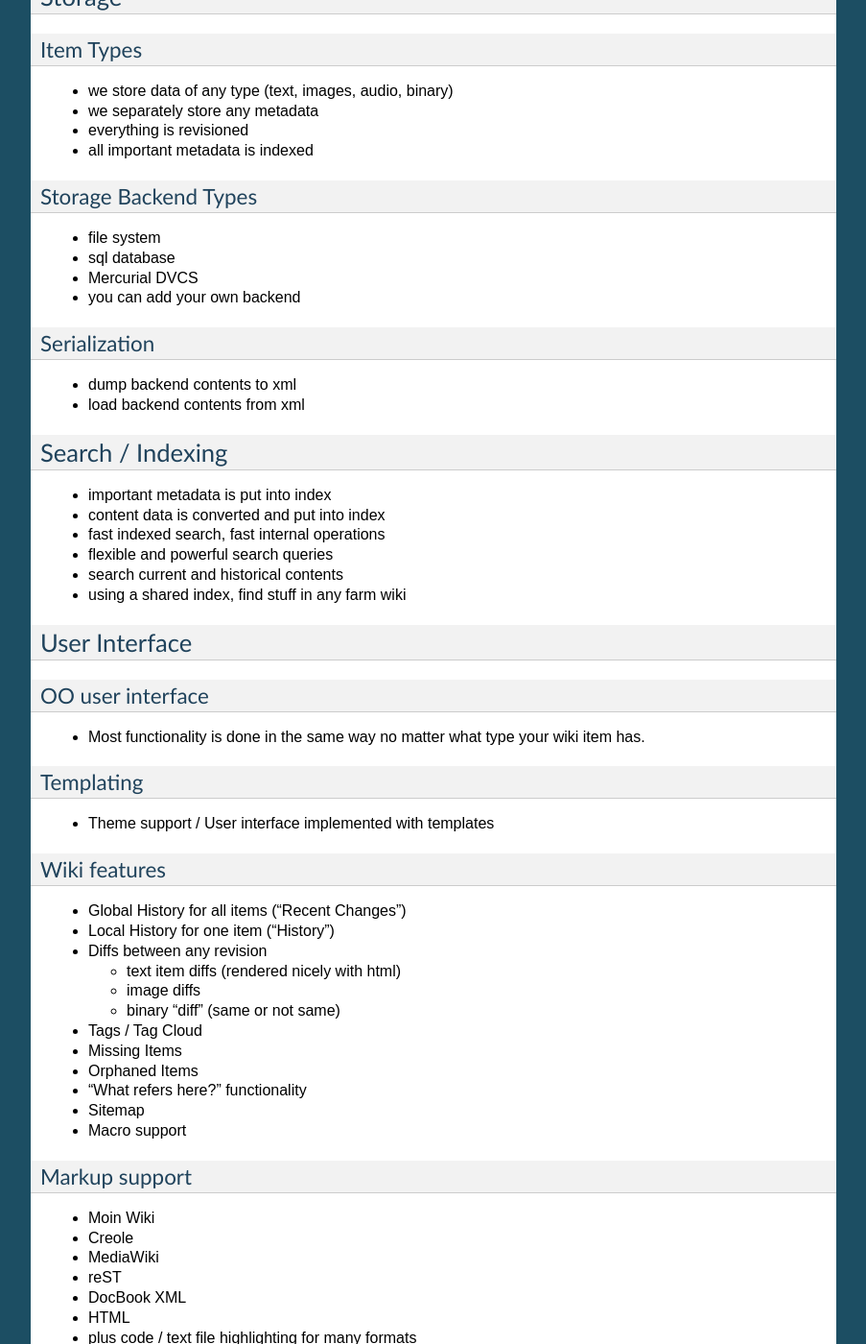
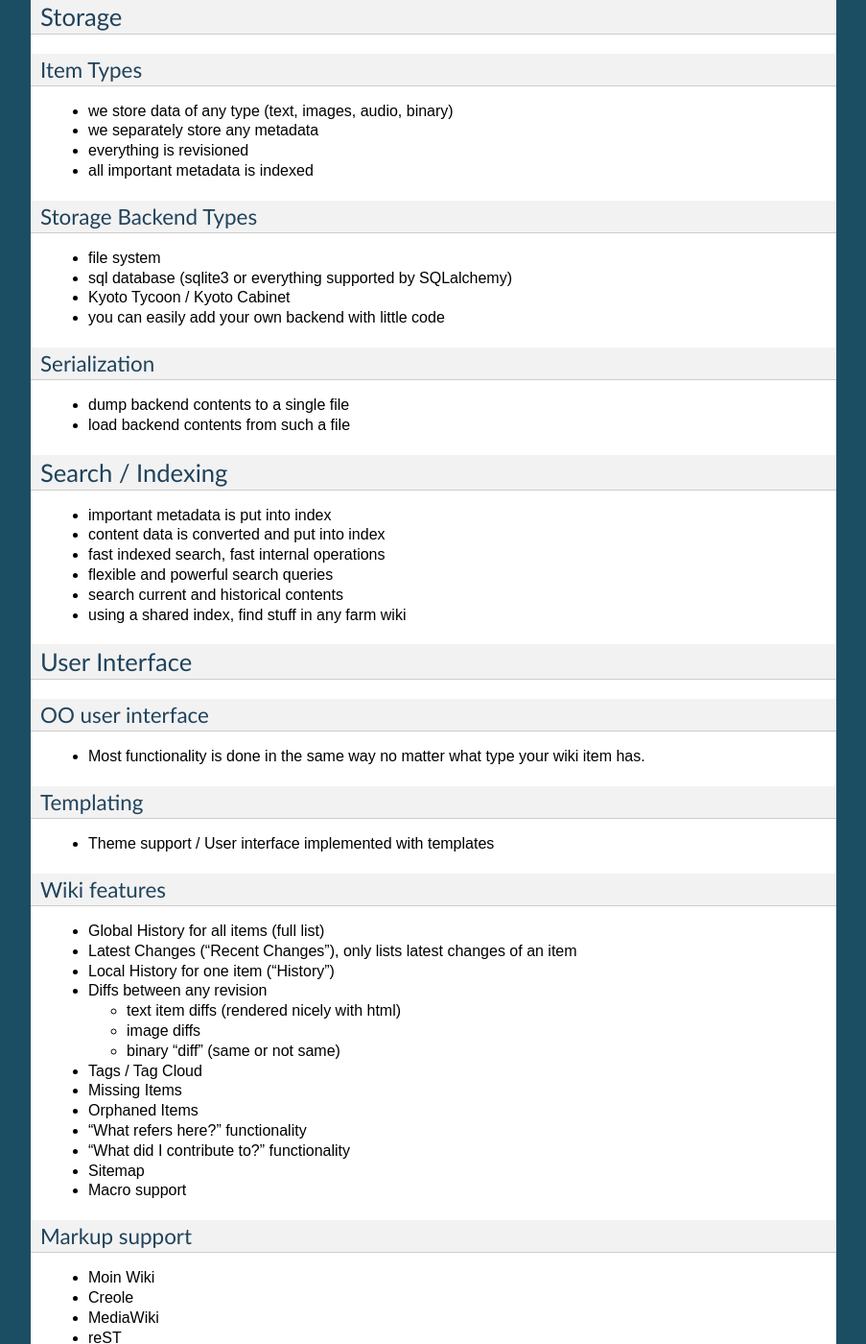
Before and after one commit to bhrigu123/moin-2.0-beta, a Sphinx documentation site: the page built from docs/intro/features.rst, in a window 1280 px wide and 1400 px high, scrolled down 1243 px. Shown: the whole window at 96% size, without its empty margins (198-1101 px from the left). Built offline with Sphinx 7.4.7, drawn with Linux system fonts in a browser that asks for light colours; some of the changed text lies outside the part shown.

Commit message:
some doc updates

```diff
--- a/docs/devel/development.rst
+++ b/docs/devel/development.rst
@@ -29,6 +29,7 @@ Repositories:
   convenience, simplifying forking and contributing)
 
 If you are not using Mercurial, you can of course also just send us patches.
+In that case, open an issue in the issue tracker and attach the patch there.
 
 
 MoinMoin architecture
@@ -47,7 +48,7 @@ moin2 is a WSGI application and uses:
 * EmeraldTree for xml / tree processing
 * blinker for signalling
 * pygments for syntax highlighting
-* sqlalchemy as sql database abstraction (sqla backend)
+* for stores: filesystem, sqlite3, sqlalchemy, kyoto cabinet/tycoon, ...
 * jquery javascript lib
 * CKeditor - GUI editor for (x)html
 * TWikiDraw, AnyWikiDraw, svgdraw drawing tools
--- a/docs/intro/features.rst
+++ b/docs/intro/features.rst
@@ -40,7 +41,7 @@ Authorization
 =============
 * Content Access Control Lists (ACLs)
 
-  - global (per storage backend)
+  - global (using a mapping, so you can apply ACLs on parts of the namespace)
   - local (per wiki item)
   - give rights like:
 
@@ -74,14 +75,14 @@ Item Types
 Storage Backend Types
 ---------------------
 * file system
-* sql database
-* Mercurial DVCS
-* you can add your own backend
+* sql database (sqlite3 or everything supported by SQLalchemy)
+* Kyoto Tycoon / Kyoto Cabinet
+* you can easily add your own backend with little code
 
 Serialization
 -------------
-* dump backend contents to xml
-* load backend contents from xml
+* dump backend contents to a single file
+* load backend contents from such a file
 
 Search / Indexing
 =================
@@ -105,7 +106,8 @@ Templating
 
 Wiki features
 -------------
-* Global History for all items ("Recent Changes")
+* Global History for all items (full list)
+* Latest Changes ("Recent Changes"), only lists latest changes of an item
 * Local History for one item ("History")
 * Diffs between any revision
 
@@ -116,6 +118,7 @@ Wiki features
 * Missing Items
 * Orphaned Items
 * "What refers here?" functionality
+* "What did I contribute to?" functionality
 * Sitemap
 * Macro support
 
@@ -140,8 +143,8 @@ Notification
 
 Translation / Localization
 --------------------------
-* currently English and German translations only (this is intended until the
-  code and the texts are more stable)
+* currently English and German translations only (this is intended to stay like
+  that until the code and the texts are more stable)
 * any localization (provided by babel / pytz)
 
 Logging
@@ -153,5 +156,5 @@ Technologies
 * html5, css, javascript with jquery, svg
 * python
 * flask, flask-cache, flask-babel, flask-themes, flask-script
-* whoosh, werkzeug, pygments, flatland, blinker, babel, emeraldtree, sqlalchemy, sqlite
-* optional: mercurial, postgresql, mysql
+* whoosh, werkzeug, pygments, flatland, blinker, babel, emeraldtree
+* sqlalchemy (supports all popular SQL DBMS), sqlite, kyoto tycoon/cabinet
```
Also changed, not shown: other parts of docs/intro/features.rst (+2 -1 lines), docs/admin/upgrade.rst (+2 -7 lines), docs/intro/glossary.rst (+6 -6 lines).
